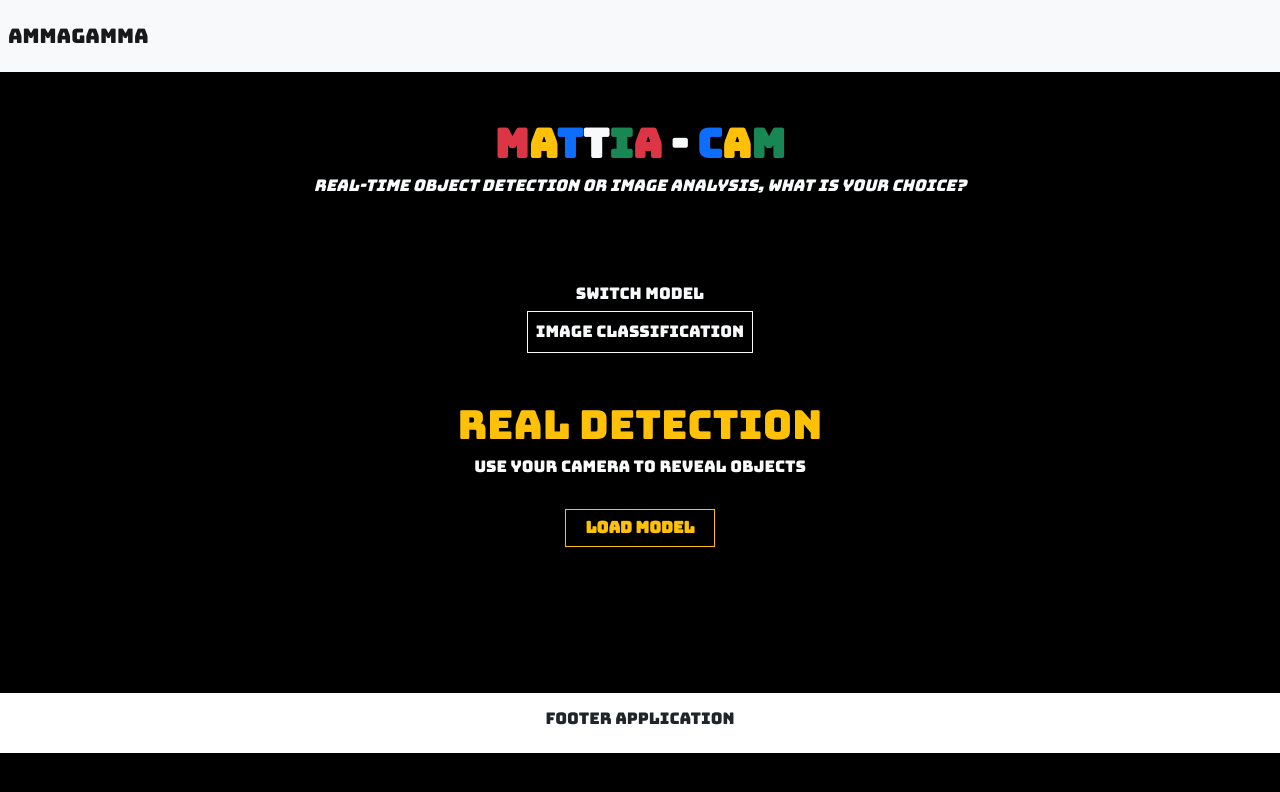
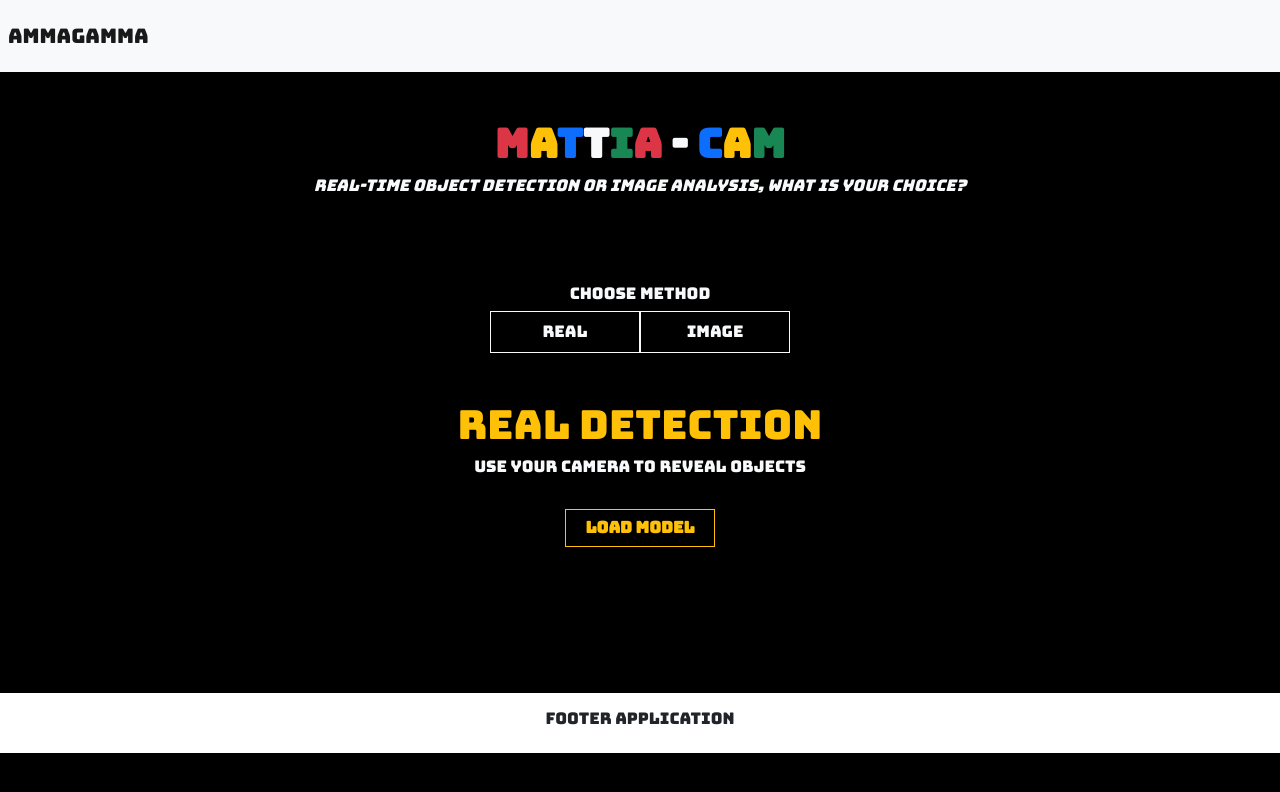
Before and after one commit to AGedu/mattiaCAM, a React (Create React App) app: page / in a window 1280 px wide. Shown: the top 792 px of the page. Built offline with nearby package versions, Linux system fonts and the light colour scheme.

Commit message:
aggiunta console pulsanti

```diff
--- a/src/App.js
+++ b/src/App.js
@@ -10,19 +10,15 @@ function App() {
 
   const [stateRealDetection, setStateRealDetection] = useState(true);
   const [stateImageClassification, setStateImageClassification] = useState(false);
-  const [modality, setModality] = useState("Image Classification");
 
-  function change_modality(){
-    if(stateRealDetection){
-      setStateRealDetection(false);
-      setStateImageClassification(true);
-      setModality("Real Detection");
-    }
-    else{
-      setStateRealDetection(true);
-      setStateImageClassification(false);
-      setModality("Image Classification");
-    }
+  function set_image_classification(){
+    setStateRealDetection(false);
+    setStateImageClassification(true);
+  }
+
+  function set_real_detection(){
+    setStateImageClassification(false);
+    setStateRealDetection(true);
   }
 
   return (
@@ -31,8 +27,11 @@ function App() {
           <Header />
         </div>
         <div className="d-flex flex-column align-items-center justify-content-center mt-5">
-          <h6 className="text-light">Switch model</h6>
-          <button className="btn btn-outline-light rounded-0 p-2" onClick={change_modality}>{modality}</button>
+          <h6 className="text-light">Choose method</h6>
+          <div className="console-button d-flex flex-row">
+            <button className="btn btn-outline-light rounded-0 p-2" style={{width:150,}} onClick={set_real_detection}>Real</button>
+            <button className="btn btn-outline-light rounded-0 p-2" style={{width:150,}} onClick={set_image_classification}>Image</button>
+          </div>
         </div>
         <div className="mt-5">
           {stateRealDetection && (
--- a/src/components/RealTimeDetection.js
+++ b/src/components/RealTimeDetection.js
@@ -2,14 +2,6 @@ import {useState, useRef, useReducer} from 'react';
 import * as cocossd from "@tensorflow-models/coco-ssd";
 import Webcam from 'react-webcam';
 
-
-const labelMap = {
-    1:{class:'Person', color:'red'},
-    2:{class:'Thank You', color:'yellow'},
-    3:{class:'I Love You', color:'lime'},
-    4:{class:'Yes', color:'blue'},
-    5:{class:'No', color:'purple'},
-}
 
 function RealTimeDetection(){
 
```
